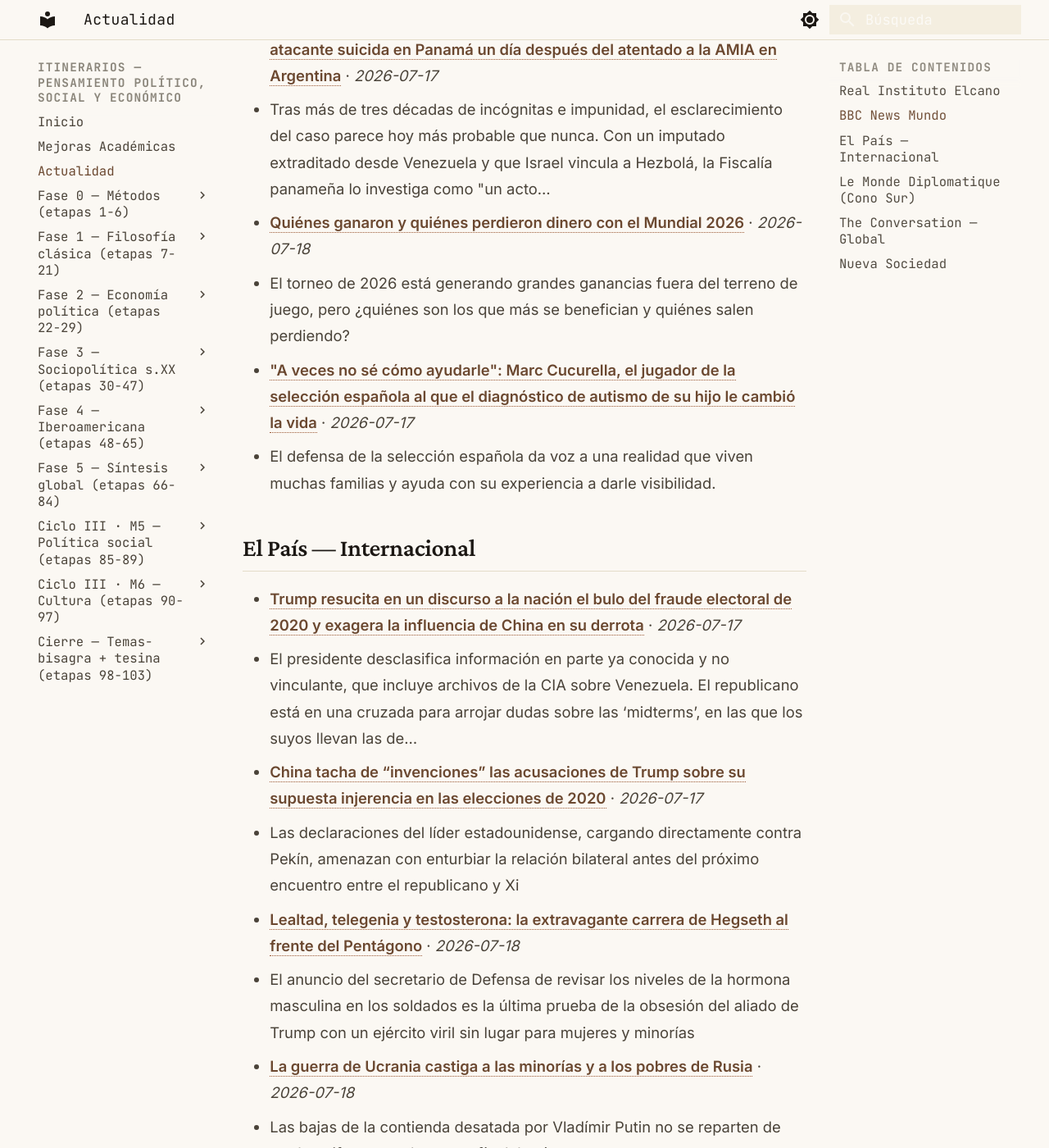
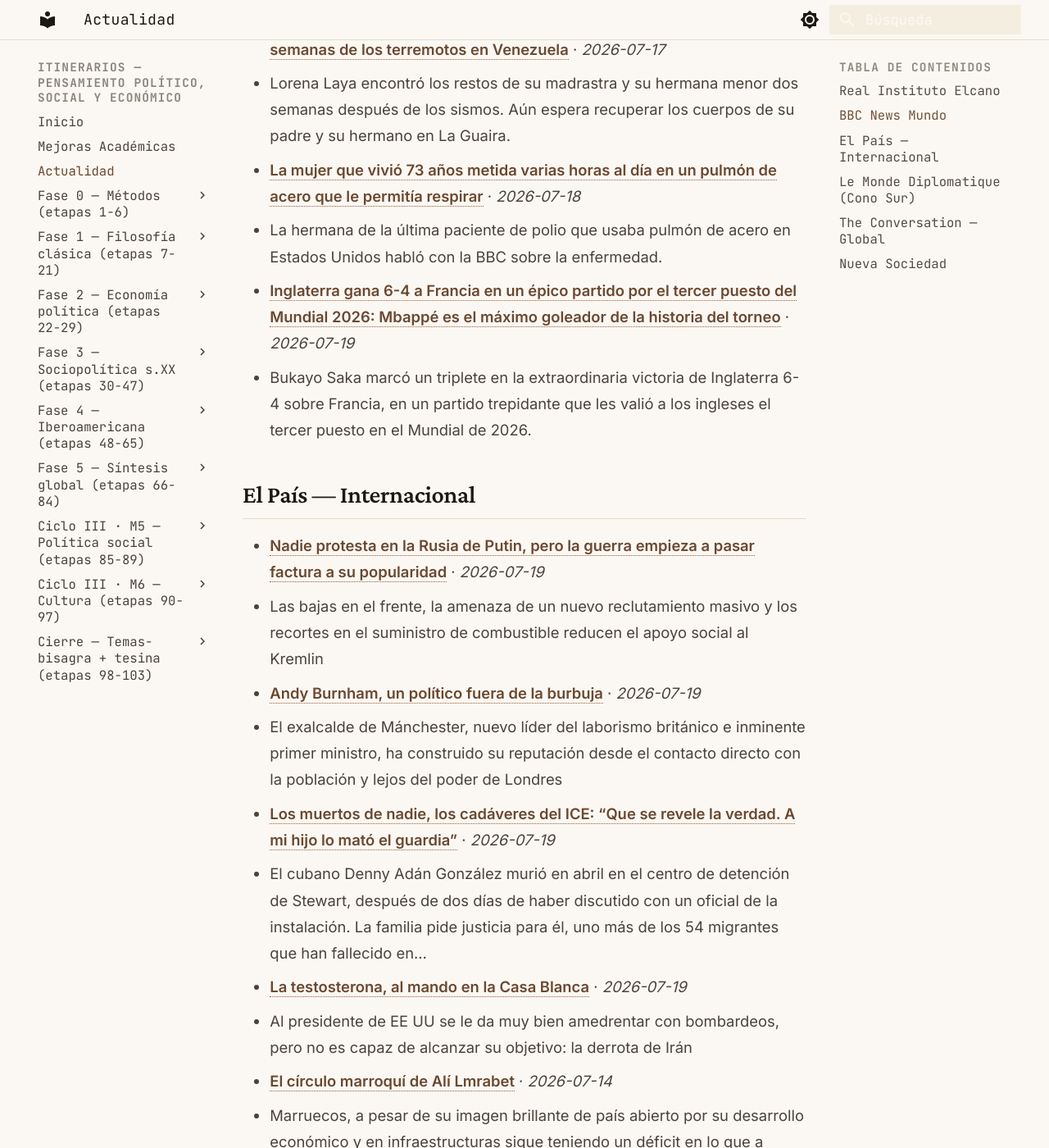
Before and after one commit to MrSpagVi/Curso, an MkDocs documentation site: the page built from docs/actualidad.md, in a window 1280 px wide and 1400 px high, scrolled down 1278 px. Shown: the whole window at 82% size. Built offline with MkDocs 1.6.1 and Material for MkDocs 9.7.7, drawn with Linux system fonts in a browser that asks for light colours; some of the changed text lies outside the part shown.

Commit message:
auto: actualidad 2026-07-19

```diff
--- a/docs/actualidad.md
+++ b/docs/actualidad.md
@@ -6,7 +6,7 @@ title: Actualidad
 
 Últimos titulares de fuentes que dictan agenda en ciencia política y geopolítica. Actualizado automáticamente cada día (vía GitHub Actions).
 
-_Última actualización: 2026-07-18 07:29 UTC_
+_Última actualización: 2026-07-19 08:01 UTC_
 
 !!! tip "Ritual mensual — #actualidad"
     El último sábado de cada mes: agarrá **un** titular de los de abajo y escribí **300 palabras** aplicándole **2 autores** del último mes que leíste. ¿Qué diría cada uno? ¿En qué chocan? No resumas la noticia — usala como caso para pensar con las herramientas que venís construyendo. Guardá el texto con el tag `#actualidad` en tu sistema de notas. Esto convierte la teoría en criterio sobre la coyuntura: el objetivo del plan no es citar a Maquiavelo, es leer el presente con él.
@@ -17,27 +17,27 @@ _Sin datos en esta ejecución. Visitar fuente: [https://www.realinstitutoelcano.
 
 ## BBC News Mundo
 
-- **["Tenía que mostrarle al partido comunista chino que no me puede controlar": el disidente que pasó 40 horas en un bote inflable en el mar para escapar de su país](https://www.bbc.com/mundo/articles/cddj7mdn864o?at_medium=RSS&at_campaign=rss)** · *2026-07-18*
-  - Dong Guangping, quien se ha reasentado en Canadá, relata su peligrosa huida de China a Corea del Sur.
+- **[Argentina y España, dos "enemigos íntimos" que disputan una final de Mundial inédita](https://www.bbc.com/mundo/articles/c1j1lz2k7epo?at_medium=RSS&at_campaign=rss)** · *2026-07-19*
+  - Estadísticas, curiosidades y antecedentes futbolísticos de argentinos y españoles, que este domingo se cruzan por primera vez en la final de un Mundial.
+- **[Quiénes ganaron dinero y quiénes lo perdieron con el Mundial 2026](https://www.bbc.com/mundo/articles/cd7lx5rr51go?at_medium=RSS&at_campaign=rss)** · *2026-07-18*
+  - El torneo de 2026 está generando grandes ganancias fuera del terreno de juego, pero ¿quiénes son los que más se benefician y quiénes salen perdiendo?
 - **["Si sobreviví fue para encontrarlos": la joven que se niega a abandonar los escombros donde se encuentran los cuerpos de sus familiares a 3 semanas de los terremotos en Venezuela](https://www.bbc.com/mundo/articles/c5y08m32vpqo?at_medium=RSS&at_campaign=rss)** · *2026-07-17*
   - Lorena Laya encontró los restos de su madrastra y su hermana menor dos semanas después de los sismos. Aún espera recuperar los cuerpos de su padre y su hermano en La Guaira.
-- **[Vuelo 901: las incógnitas que rodean el caso del avión derribado por un atacante suicida en Panamá un día después del atentado a la AMIA en Argentina](https://www.bbc.com/mundo/articles/cly09e1eddwo?at_medium=RSS&at_campaign=rss)** · *2026-07-17*
-  - Tras más de tres décadas de incógnitas e impunidad, el esclarecimiento del caso parece hoy más probable que nunca. Con un imputado extraditado desde Venezuela y que Israel vincula a Hezbolá, la Fiscalía panameña lo investiga como "un acto…
-- **[Quiénes ganaron y quiénes perdieron dinero con el Mundial 2026](https://www.bbc.com/mundo/articles/cd7lx5rr51go?at_medium=RSS&at_campaign=rss)** · *2026-07-18*
-  - El torneo de 2026 está generando grandes ganancias fuera del terreno de juego, pero ¿quiénes son los que más se benefician y quiénes salen perdiendo?
-- **["A veces no sé cómo ayudarle": Marc Cucurella, el jugador de la selección española al que el diagnóstico de autismo de su hijo le cambió la vida](https://www.bbc.com/mundo/articles/c9v4ppy92dvo?at_medium=RSS&at_campaign=rss)** · *2026-07-17*
-  - El defensa de la selección española da voz a una realidad que viven muchas familias y ayuda con su experiencia a darle visibilidad.
+- **[La mujer que vivió 73 años metida varias horas al día en un pulmón de acero que le permitía respirar](https://www.bbc.com/mundo/articles/c6212en9jdqo?at_medium=RSS&at_campaign=rss)** · *2026-07-18*
+  - La hermana de la última paciente de polio que usaba pulmón de acero en Estados Unidos habló con la BBC sobre la enfermedad.
+- **[Inglaterra gana 6-4 a Francia en un épico partido por el tercer puesto del Mundial 2026: Mbappé es el máximo goleador de la historia del torneo](https://www.bbc.com/mundo/articles/clyl4y80x1no?at_medium=RSS&at_campaign=rss)** · *2026-07-19*
+  - Bukayo Saka marcó un triplete en la extraordinaria victoria de Inglaterra 6-4 sobre Francia, en un partido trepidante que les valió a los ingleses el tercer puesto en el Mundial de 2026.
 
 ## El País — Internacional
 
-- **[Trump resucita en un discurso a la nación el bulo del fraude electoral de 2020 y exagera la influencia de China en su derrota](https://elpais.com/internacional/2026-07-17/trump-resucita-en-un-discurso-a-la-nacion-el-bulo-del-fraude-electoral-de-2020-y-acusa-a-china-de-influir-en-su-derrota.html)** · *2026-07-17*
-  - El presidente desclasifica información en parte ya conocida y no vinculante, que incluye archivos de la CIA sobre Venezuela. El republicano está en una cruzada para arrojar dudas sobre las ‘midterms’, en las que los suyos llevan las de…
-- **[China tacha de “invenciones” las acusaciones de Trump sobre su supuesta injerencia en las elecciones de 2020](https://elpais.com/internacional/2026-07-17/china-tacha-de-invenciones-las-acusaciones-de-trump-sobre-su-supuesta-injerencia-en-las-elecciones-de-2020.html)** · *2026-07-17*
-  - Las declaraciones del líder estadounidense, cargando directamente contra Pekín, amenazan con enturbiar la relación bilateral antes del próximo encuentro entre el republicano y Xi
-- **[Lealtad, telegenia y testosterona: la extravagante carrera de Hegseth al frente del Pentágono](https://elpais.com/internacional/2026-07-18/lealtad-telegenia-y-testosterona-la-extravagante-carrera-de-hegseth-al-frente-del-pentagono.html)** · *2026-07-18*
-  - El anuncio del secretario de Defensa de revisar los niveles de la hormona masculina en los soldados es la última prueba de la obsesión del aliado de Trump con un ejército viril sin lugar para mujeres y minorías
-- **[La guerra de Ucrania castiga a las minorías y a los pobres de Rusia](https://elpais.com/internacional/2026-07-18/la-guerra-de-ucrania-castiga-a-las-minorias-y-a-los-pobres-de-rusia.html)** · *2026-07-18*
-  - Las bajas de la contienda desatada por Vladímir Putin no se reparten de modo uniforme por la geografía del país
+- **[Nadie protesta en la Rusia de Putin, pero la guerra empieza a pasar factura a su popularidad](https://elpais.com/internacional/2026-07-19/nadie-protesta-en-la-rusia-de-putin-pero-la-guerra-empieza-a-pasar-factura-a-su-popularidad.html)** · *2026-07-19*
+  - Las bajas en el frente, la amenaza de un nuevo reclutamiento masivo y los recortes en el suministro de combustible reducen el apoyo social al Kremlin
+- **[Andy Burnham, un político fuera de la burbuja](https://elpais.com/internacional/2026-07-19/andy-burnham-un-politico-fuera-de-la-burbuja.html)** · *2026-07-19*
+  - El exalcalde de Mánchester, nuevo líder del laborismo británico e inminente primer ministro, ha construido su reputación desde el contacto directo con la población y lejos del poder de Londres
+- **[Los muertos de nadie, los cadáveres del ICE: “Que se revele la verdad. A mi hijo lo mató el guardia”](https://elpais.com/us/migracion/2026-07-19/los-muertos-de-nadie-los-cadaveres-del-ice-que-se-revele-la-verdad-a-mi-hijo-lo-mato-el-guardia.html)** · *2026-07-19*
+  - El cubano Denny Adán González murió en abril en el centro de detención de Stewart, después de dos días de haber discutido con un oficial de la instalación. La familia pide justicia para él, uno más de los 54 migrantes que han fallecido en…
+- **[La testosterona, al mando en la Casa Blanca](https://elpais.com/internacional/2026-07-19/la-testosterona-al-mando-en-la-casa-blanca.html)** · *2026-07-19*
+  - Al presidente de EE UU se le da muy bien amedrentar con bombardeos, pero no es capaz de alcanzar su objetivo: la derrota de Irán
 - **[El círculo marroquí de Alí Lmrabet](https://elpais.com/internacional/2026-07-14/el-circulo-marroqui-de-ali-lmrabet.html)** · *2026-07-14*
   - Marruecos, a pesar de su imagen brillante de país abierto por su desarrollo económico y en infraestructuras sigue teniendo un déficit en lo que a derechos humanos se refiere
 
```
